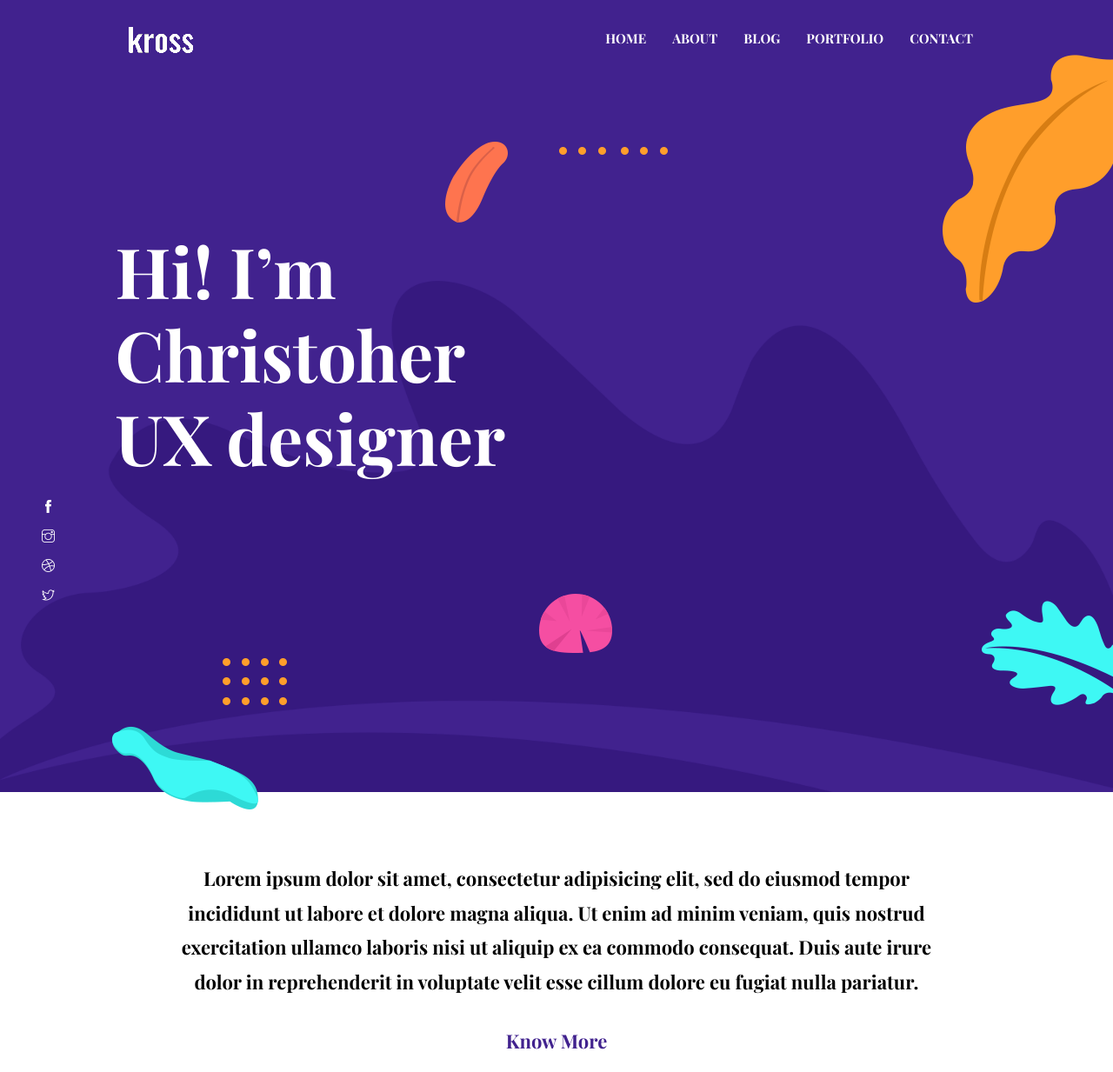
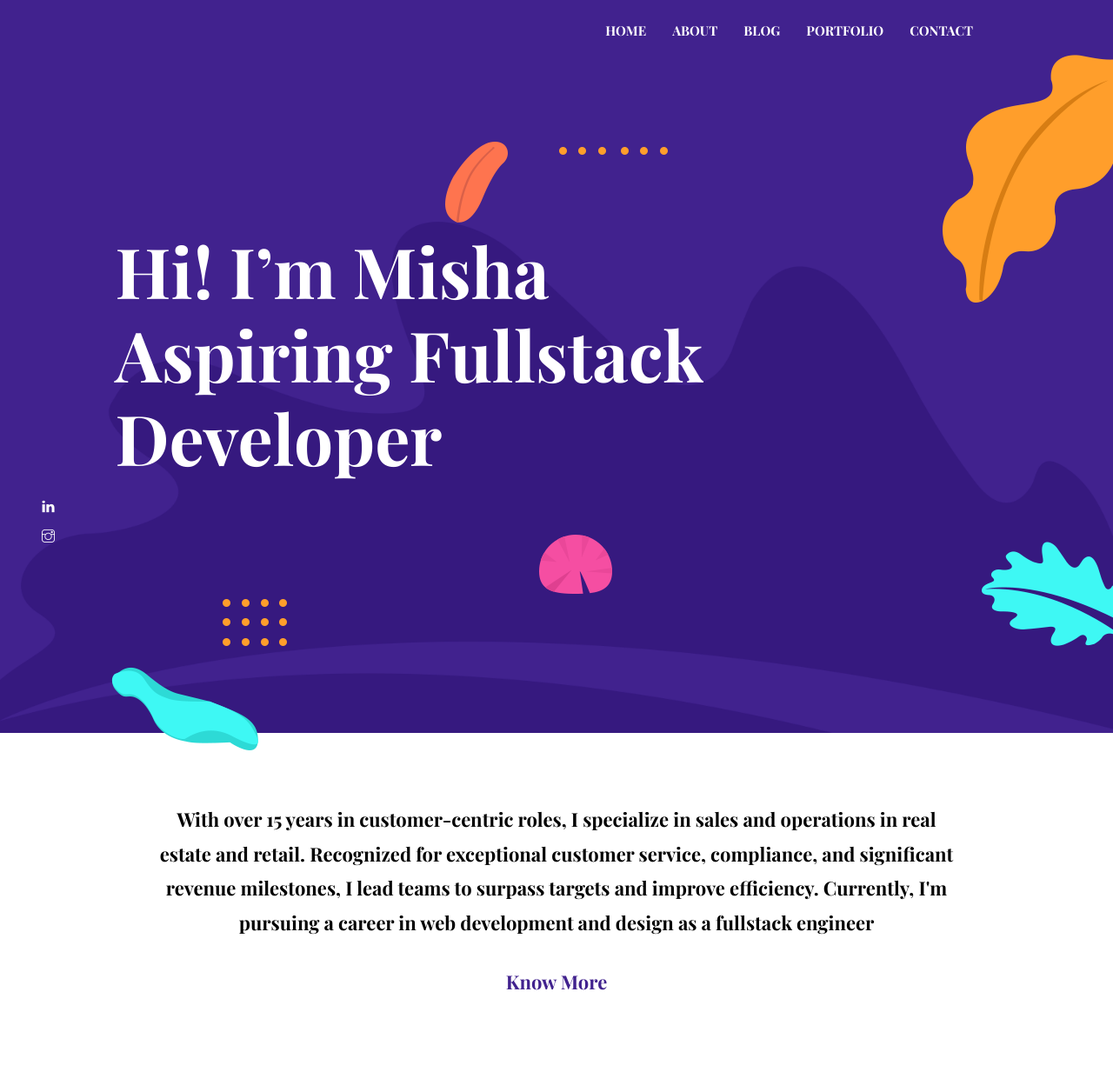
Before and after one commit to mishakeys/mkportfolio, a website: page theme/index.html in a window 1280 px wide. Shown: the part 37-1270 px from the top of the page at 87% size. Drawn offline with nearby package versions, Linux system fonts and the light colour scheme.

Commit message:
initial commit

```diff
--- a/theme/index.html
+++ b/theme/index.html
@@ -13,7 +13,7 @@
   <!-- Basic Page Needs
   ================================================== -->
   <meta charset="utf-8">
-  <title>Kross - Creative Portfolio Template</title>
+  <title>Misha's Portfolio Project</title>
 
   <!-- Mobile Specific Metas
   ================================================== -->
@@ -46,7 +46,6 @@
 
 <header class="navigation fixed-top">
   <nav class="navbar navbar-expand-lg navbar-dark">
-    <a class="navbar-brand font-tertiary h3" href="index.html"><img src="images/logo.png" alt="Myself"></a>
     <button class="navbar-toggler" type="button" data-toggle="collapse" data-target="#navigation"
       aria-controls="navigation" aria-expanded="false" aria-label="Toggle navigation">
       <span class="navbar-toggler-icon"></span>
@@ -79,7 +78,7 @@
   <div class="container">
     <div class="row">
       <div class="col-lg-11 mx-auto">
-        <h1 class="text-white font-tertiary">Hi! I’m <br> Christoher <br> UX designer</h1>
+        <h1 class="text-white font-tertiary">Hi! I’m  Misha<br>Aspiring Fullstack Developer</h1>
       </div>
     </div>
   </div>
@@ -112,10 +111,9 @@
   </div>
   <!-- social icon -->
   <ul class="list-unstyled ml-5 mt-3 position-relative zindex-1">
-    <li class="mb-3"><a class="text-white" href="https://themefisher.com/"><i class="ti-facebook"></i></a></li>
+    <li class="mb-3"><a class="text-white" href="https://themefisher.com/"><i class="ti-linkedin"></i></a></li>
     <li class="mb-3"><a class="text-white" href="https://themefisher.com/"><i class="ti-instagram"></i></a></li>
-    <li class="mb-3"><a class="text-white" href="https://themefisher.com/"><i class="ti-dribbble"></i></a></li>
-    <li class="mb-3"><a class="text-white" href="https://themefisher.com/"><i class="ti-twitter"></i></a></li>
+
   </ul>
   <!-- /social icon -->
 </section>
@@ -126,10 +124,10 @@
   <div class="container">
     <div class="row">
       <div class="col-lg-10 mx-auto text-center">
-        <p class="font-secondary paragraph-lg text-dark">Lorem ipsum dolor sit amet, consectetur adipisicing elit, sed
-          do eiusmod tempor incididunt ut labore et dolore magna aliqua. Ut enim ad minim veniam, quis nostrud
-          exercitation ullamco laboris nisi ut aliquip ex ea commodo consequat. Duis aute irure dolor in reprehenderit
-          in voluptate velit esse cillum dolore eu fugiat nulla pariatur.</p>
+        <p class="font-secondary paragraph-lg text-dark">With over 15 years in customer-centric roles, I specialize in sales and
+          operations in real estate and retail. Recognized for exceptional customer service, compliance, and significant revenue
+          milestones, I lead teams to surpass targets and improve efficiency. Currently, I'm pursuing a career in web development
+          and design as a fullstack engineer</p>
         <a href="about.html" class="btn btn-transparent">know more</a>
       </div>
     </div>
```
